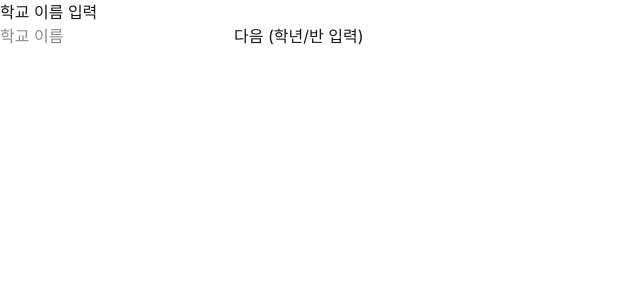
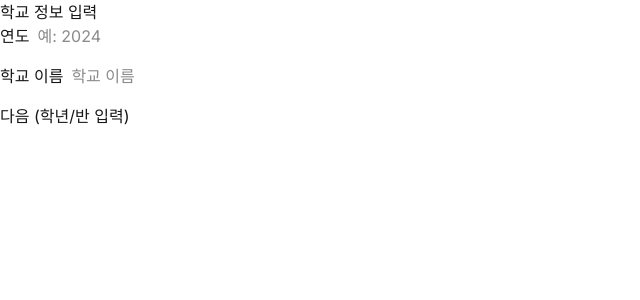
Before and after one commit to miraclecch86/student_relationship_nextjs, a Next.js app: page /class/create/school in a window 1280 px wide. Shown: the top 300 px of the page, without its empty margins (0-640 px from the left). Built offline with nearby package versions, Linux system fonts and the light colour scheme.

Commit message:
flow는 완성 고급스러운 디자인으로 변경해야되

```diff
--- a/app/class/create/grade/actions.ts
+++ b/app/class/create/grade/actions.ts
@@ -4,10 +4,11 @@ import { createServerComponentClient } from "@supabase/auth-helpers-nextjs";
 import { cookies } from "next/headers";
 import { Database } from '@/lib/database.types';
 
-export async function createClass({ school, grade, classNum }: {
+export async function createClass({ school, grade, classNum, year }: {
   school: string;
   grade: number;
   classNum: number;
+  year: string;
 }) {
   const cookieStore = cookies();
   console.log('[Action: createClass] Cookies:', cookieStore.getAll());
@@ -27,7 +28,7 @@ export async function createClass({ school, grade, classNum }: {
 
   console.log(`[Action: createClass] User retrieved successfully, User ID: ${user.id}`);
 
-  const className = `${school} ${grade}학년 ${classNum}반`;
+  const className = `${year} ${school} ${grade}학년 ${classNum}반`;
   console.log(`[Action: createClass] Attempting to insert class '${className}' with user_id: ${user.id}`);
 
   const { data, error } = await supabase.from("classes").insert({
--- a/app/class/create/grade/page.tsx
+++ b/app/class/create/grade/page.tsx
@@ -1,7 +1,7 @@
 'use client';
 
 import React, { useState } from 'react';
-import { useRouter } from 'next/navigation';
+import { useRouter, useSearchParams } from 'next/navigation';
 import { useMutation } from '@tanstack/react-query';
 // import { supabase } from '@/lib/supabase'; // 클라이언트 supabase 사용 제거
 import { createClass as createClassAction } from './actions'; // 서버 액션 import
@@ -23,10 +23,11 @@ interface CreatedClass {
     class: number | null;
 }
 
-export default function Page({ searchParams }: { searchParams: { school: string } }) {
+export default function Page() {
   const router = useRouter();
-  // searchParams를 직접 접근하는 대신 구조 분해 할당 사용 권장
-  const schoolName = searchParams.school ?? ''; // null 병합 연산자 사용
+  const searchParams = useSearchParams();
+  const schoolName = searchParams.get('school') ?? '';
+  const year = searchParams.get('year') ?? '';
   const [grade, setGrade] = useState('');
   const [classNum, setClassNum] = useState('');
 
@@ -34,7 +35,7 @@ export default function Page({ searchParams }: { searchParams: { school: string
   const createClassMutation = useMutation<
     CreatedClass, // 성공 시 반환 타입
     Error,        // 에러 타입
-    { school: string; grade: number; classNum: number } // mutate 인자 타입
+    { school: string; grade: number; classNum: number; year: string } // mutate 인자 타입
   >({
     mutationFn: createClassAction, // 서버 액션 함수 사용
     onSuccess: (data) => {
@@ -53,11 +54,12 @@ export default function Page({ searchParams }: { searchParams: { school: string
     const classNumParsed = parseInt(classNum, 10);
 
     if (!isNaN(gradeNum) && !isNaN(classNumParsed) && schoolName.trim()) {
-      // 서버 액션 호출 시 객체 형태로 인자 전달
+      // 서버 액션 호출 시 객체 형태로 인자 전달 (year도 포함)
       createClassMutation.mutate({
           school: schoolName,
           grade: gradeNum,
-          classNum: classNumParsed
+          classNum: classNumParsed,
+          year: year
       });
     } else {
       alert('학교 이름이 유효하고, 학년과 반은 숫자로 입력해주세요.');
@@ -67,6 +69,7 @@ export default function Page({ searchParams }: { searchParams: { school: string
   return (
     <div>
       <h1>학년 / 반 입력</h1>
+      <p>연도: {year}</p>
       <p>학교: {schoolName}</p>
       <input
         type="number" // 숫자 입력 타입 사용
--- a/app/class/create/school/page.tsx
+++ b/app/class/create/school/page.tsx
@@ -5,26 +5,53 @@ import { useRouter } from 'next/navigation';
 
 export default function Page() {
   const router = useRouter();
+  const [year, setYear] = useState('');
   const [schoolName, setSchoolName] = useState('');
 
   const handleSubmit = () => {
-    if (schoolName.trim()) {
-      // Pass school name as search param to the next step
-      router.push(`/class/create/grade?school=${encodeURIComponent(schoolName.trim())}`);
-    } else {
+    if (!year.trim()) {
+      alert('연도를 입력해주세요.');
+      return;
+    }
+    if (!schoolName.trim()) {
       alert('학교 이름을 입력해주세요.');
+      return;
     }
+    // Pass year and school name as search params to the next step
+    router.push(`/class/create/grade?year=${encodeURIComponent(year.trim())}&school=${encodeURIComponent(schoolName.trim())}`);
   };
 
   return (
     <div>
-      <h1>학교 이름 입력</h1>
+      <h1>학교 정보 입력</h1>
+      <div style={{ marginBottom: '1rem' }}>
+        <label>
+          연도
+          <input
+            type="number"
+            placeholder="예: 2024"
+            value={year}
+            onChange={(e) => setYear(e.target.value)}
+            min="2000"
+            max="2100"
+            required
+            style={{ marginLeft: '0.5rem' }}
+          />
+        </label>
+      </div>
+      <div style={{ marginBottom: '1rem' }}>
+        <label>
+          학교 이름
           <input
             type="text"
             placeholder="학교 이름"
             value={schoolName}
             onChange={(e) => setSchoolName(e.target.value)}
+            required
+            style={{ marginLeft: '0.5rem' }}
           />
+        </label>
+      </div>
       <button onClick={handleSubmit}>다음 (학년/반 입력)</button>
     </div>
   );
--- a/app/page.tsx
+++ b/app/page.tsx
@@ -13,8 +13,9 @@ import Link from 'next/link';
 // 주관식 질문 개수를 포함하는 새로운 인터페이스 정의
 interface ClassWithCount extends BaseClass {
   user_id: string;
-  subjectiveQuestionCount: number;
+  subjectiveQuestionCount?: number;
   studentCount: number;
+  surveyCount: number;
 }
 
 // fetchClasses 함수를 RPC 호출 대신 기본 select 로 변경
@@ -53,29 +54,21 @@ async function fetchClasses(): Promise<ClassWithCount[]> {
         .select('id', { count: 'exact', head: true })
         .eq('class_id', cls.id);
 
-      if (studentCountError) {
-        console.error(`Error fetching student count for class ${cls.id}:`, studentCountError);
-        // 에러 발생 시 기본값 반환
-        return { ...cls, studentCount: 0, subjectiveQuestionCount: 0 };
-      }
+      // 2. 설문지 개수 가져오기
+      const { count: surveyCount, error: surveyCountError } = await supabase
+        .from('surveys')
+        .select('id', { count: 'exact', head: true })
+        .eq('class_id', cls.id);
 
-      // 2. 주관식 질문 개수 가져오기
-      const { count: questionCount, error: countError } = await supabase
-        .from('questions')
-        .select('id', { count: 'exact', head: true })
-        .eq('class_id', cls.id)
-        .eq('question_type', 'subjective');
-
-      if (countError) {
-        console.error(`Error fetching question count for class ${cls.id}:`, countError);
-         // 에러 발생 시 기본값 반환
-        return { ...cls, studentCount: studentCount ?? 0, subjectiveQuestionCount: 0 };
+      if (studentCountError || surveyCountError) {
+        console.error(`Error fetching counts for class ${cls.id}:`, studentCountError, surveyCountError);
+        return { ...cls, studentCount: 0, surveyCount: 0 };
       }
 
       return {
         ...cls,
         studentCount: studentCount ?? 0,
-        subjectiveQuestionCount: questionCount ?? 0
+        surveyCount: surveyCount ?? 0,
       };
     })
   );
@@ -304,10 +297,7 @@ export default function Home() {
 
   // ClassCard에 전달할 수정 함수
   const handleEditClass = async (id: string, newName: string) => {
-    console.log(`Attempting to edit class ${id} to ${newName}`);
-    // 실제 수정 로직은 ClassCard 내부의 상태 관리 및 저장 버튼 클릭 시 처리 필요
-    // 예: updateClassMutation.mutate({ id, newName });
-    // 성공/실패 처리는 해당 뮤테이션에서 담당
+    await updateClassMutation.mutateAsync({ id, newName });
   };
 
   // ClassCard에 전달할 삭제 함수
--- a/components/ClassCard.tsx
+++ b/components/ClassCard.tsx
@@ -26,6 +26,7 @@ async function updateClass(id: string, newName: string): Promise<BaseClass | nul
 interface ClassWithCount extends BaseClass {
   subjectiveQuestionCount?: number; // optional로 처리하여 에러 방지
   studentCount?: number; // 학생 수 필드 추가
+  surveyCount?: number; // 설문지 수 필드 추가
 }
 
 interface ClassCardProps {
@@ -78,9 +79,8 @@ export default function ClassCard({ classData, onEdit, onDelete }: ClassCardProp
 
   // 수정 모달 저장 핸들러
   const handleSaveName = async (newName: string) => {
-    // 뮤테이션 실행 (로딩 상태는 모달이 prop으로 받음)
-    updateMutation.mutate({ id: classData.id, newName });
-    // 성공 시 onSuccess에서 모달 닫힘
+    await onEdit(classData.id, newName);
+    setIsEditModalOpen(false);
   };
 
   // 삭제 버튼 핸들러
@@ -107,22 +107,20 @@ export default function ClassCard({ classData, onEdit, onDelete }: ClassCardProp
       >
         {/* 상단: 학급 이름 */}
         <div className="bg-indigo-500 px-4 py-3">
-          <h3 className="text-white font-semibold truncate">{classData.name}</h3>
+          <h3 className="text-white font-semibold truncate text-sm">{classData.name}</h3>
         </div>
 
         {/* 하단: 정보 및 버튼 섹션 */}
         <div className="p-4">
           {/* 정보 박스 */}
           <div className="grid grid-cols-2 gap-3 mb-4">
-            <div className="bg-gray-100 rounded-lg p-3 text-center">
+            <div className="bg-gray-50 rounded-lg p-3 text-center">
               <p className="text-sm font-medium text-gray-600 mb-1">전체 학생</p>
               <p className="text-xl font-bold text-indigo-500">{classData.studentCount ?? 0}명</p>
             </div>
-            <div className="bg-gray-100 rounded-lg p-3 text-center">
-              <p className="text-sm font-medium text-gray-600 mb-1">주관식 질문</p>
-              <p className="text-xl font-bold text-indigo-500">
-                {classData.subjectiveQuestionCount ?? 0}개
-              </p>
+            <div className="bg-gray-50 rounded-lg p-3 text-center">
+              <p className="text-sm font-medium text-gray-600 mb-1">설문지</p>
+              <p className="text-xl font-bold text-indigo-500">{classData.surveyCount ?? 0}개</p>
             </div>
           </div>
 
@@ -132,7 +130,7 @@ export default function ClassCard({ classData, onEdit, onDelete }: ClassCardProp
             <motion.button
               onClick={handleEditClick}
               // 변경: 색상(light indigo), hover 효과(translate + shadow), 기본 스타일(rounded-md 등) 확인, active 스타일 변경
-              className="w-full px-4 py-2 bg-indigo-50 text-indigo-500 text-sm font-medium rounded-md hover:bg-indigo-100 active:bg-indigo-200 focus:outline-none focus:ring-2 focus:ring-indigo-300 focus:ring-offset-1 cursor-pointer transition-all duration-200 hover:-translate-y-1 hover:shadow-lg"
+              className="w-full px-4 py-2 bg-indigo-50 text-indigo-500 text-sm font-medium rounded-md hover:bg-indigo-100 active:bg-indigo-100 focus:outline-none focus:ring-2 focus:ring-indigo-200 focus:ring-offset-1 cursor-pointer transition-all duration-200 hover:-translate-y-1 hover:shadow-lg"
             >
               수정
             </motion.button>
@@ -140,7 +138,7 @@ export default function ClassCard({ classData, onEdit, onDelete }: ClassCardProp
             <motion.button
               onClick={handleDeleteClick}
               // 변경: 색상(light red), hover 효과(translate + shadow), 기본 스타일 확인, active 스타일 변경
-              className="w-full px-4 py-2 bg-red-50 text-red-600 text-sm font-medium rounded-md hover:bg-red-100 active:bg-red-200 focus:outline-none focus:ring-2 focus:ring-red-300 focus:ring-offset-1 cursor-pointer transition-all duration-200 hover:-translate-y-1 hover:shadow-lg"
+              className="w-full px-4 py-2 bg-red-50 text-red-600 text-sm font-medium rounded-md hover:bg-red-100 active:bg-red-100 focus:outline-none focus:ring-2 focus:ring-red-200 focus:ring-offset-1 cursor-pointer transition-all duration-200 hover:-translate-y-1 hover:shadow-lg"
             >
               삭제
             </motion.button>
```
Lines whose indentation alone changed are shown as unchanged.
